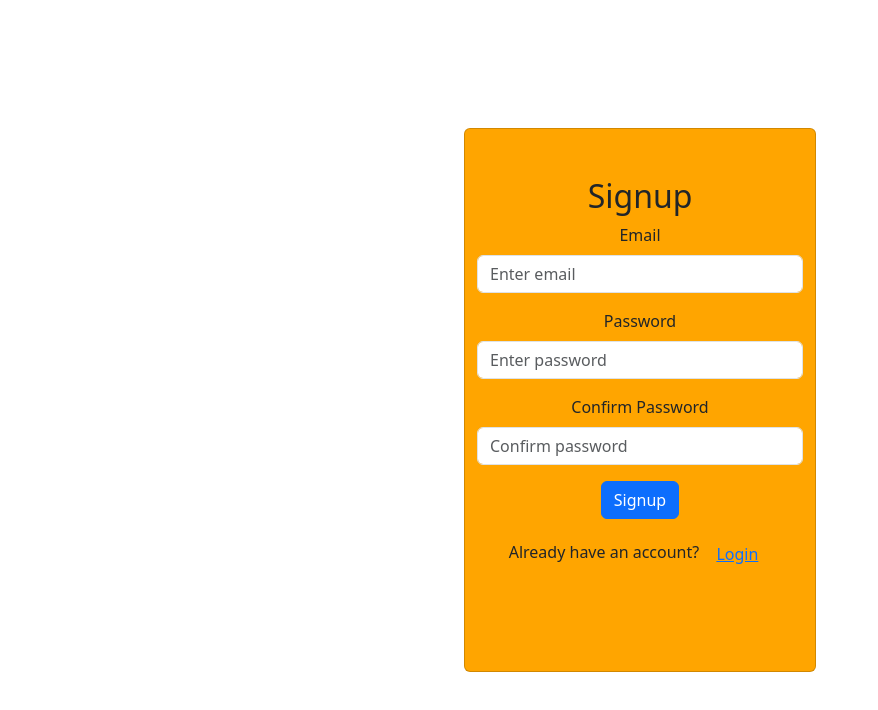
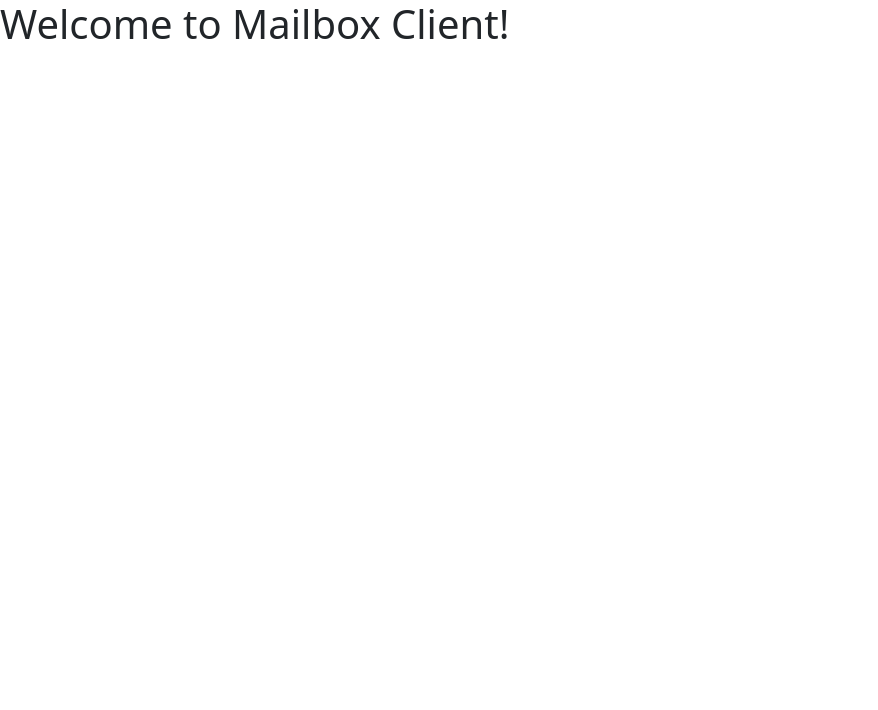
Before and after one commit to mdsabamoin/MailBoxClient, a React (Create React App) app: page /dashboard in a window 1280 px wide. Shown: the top 710 px of the page, without its empty margins (0-878 px from the left). Built offline with nearby package versions, Linux system fonts and the light colour scheme.

Commit message:
Login and navigating functionality

```diff
--- a/package.json
+++ b/package.json
@@ -13,6 +13,7 @@
     "react-bootstrap": "^2.10.7",
     "react-dom": "^19.0.0",
     "react-redux": "^9.2.0",
+    "react-router-dom": "^7.1.1",
     "react-scripts": "5.0.1",
     "web-vitals": "^2.1.4"
   },
--- a/src/App.js
+++ b/src/App.js
@@ -1,11 +1,25 @@
 import logo from './logo.svg';
 import './App.css';
 import Signup from './components/Signup';
+import { RouterProvider, createBrowserRouter } from "react-router-dom";
+import Dashboard from './components/Dashboard';
+const router = createBrowserRouter([
+  {
+    path: "/",
+    element: <Signup />,
+  },
+  {
+    path: "/dashboard",
+    element: <Dashboard />,
+  },
+  {
+    path: "*",
+    element: <Signup/>,
+  },
+]);
 function App() {
   return (
-    <div className="App">
-      <Signup/>
-    </div>
+    <RouterProvider router={router} />
   );
 }
 
--- /dev/null
+++ b/src/components/Dashboard.js
@@ -0,0 +1,12 @@
+// src/components/Dashboard.js
+import React from "react";
+
+const Dashboard = () => {
+  return (
+    <div >
+      <h1>Welcome to Mailbox Client!</h1>
+    </div>
+  );
+};
+
+export default Dashboard;
--- a/src/components/Signup.js
+++ b/src/components/Signup.js
@@ -1,8 +1,9 @@
-import React, { useState } from "react";
+import React, { useEffect, useState } from "react";
 import { Form, Button, Alert, Container } from "react-bootstrap";
 import { useDispatch, useSelector } from "react-redux";
 import { signupUser, loginUser } from "../redux/authSlice";
 import Card from 'react-bootstrap/Card';
+import { useNavigate } from "react-router-dom";
 
 const Signup = () => {
   const [email, setEmail] = useState("");
@@ -11,7 +12,17 @@ const Signup = () => {
   const [isLogin, setIsLogin] = useState(false);
 
   const dispatch = useDispatch();
-  const { loading, error, user } = useSelector((state) => state.auth);
+  const navigate = useNavigate();
+  const { loading, error, user ,enter} = useSelector((state) => state.auth);
+
+//   localStorage.setItem("idToken",user.idToken);
+
+  useEffect(() => {
+    if (enter) {
+      // If user exists in the state, navigate to the dashboard
+      navigate("/dashboard");
+    }
+  }, [enter, navigate]);
 
   const handleSignup = (e) => {
     e.preventDefault();
@@ -25,11 +36,12 @@ const Signup = () => {
   const handleLogin = (e) => {
     e.preventDefault();
     dispatch(loginUser({ email, password }));
+
   };
 
   return (
     <div style={{display:"flex",justifyContent:"center",alignItems:"center",width:"100vw",height:"100vh"}}>
-    <Card style={{ width: '22rem' ,height:"34rem",backgroundColor:"orange"}}>
+    <Card style={{ width: '25%' ,height:"80%",backgroundColor:"orange"}}>
     <Container className="mt-5">
       <h2 className="text-center">{isLogin ? "Login" : "Signup"}</h2>
       <Form onSubmit={isLogin ? handleLogin : handleSignup}>
--- a/src/redux/authSlice.js
+++ b/src/redux/authSlice.js
@@ -41,10 +41,12 @@ const authSlice = createSlice({
     user: null,
     loading: false,
     error: null,
+    enter:null,
   },
   reducers: {
     logout(state) {
       state.user = null;
+      state.enter=null;
     },
   },
   extraReducers: (builder) => {
@@ -53,27 +55,33 @@ const authSlice = createSlice({
       .addCase(signupUser.pending, (state) => {
         state.loading = true;
         state.error = null;
+        state.enter = null;
       })
       .addCase(signupUser.fulfilled, (state, action) => {
         state.loading = false;
         state.user = action.payload;
+        state.enter=null;
       })
       .addCase(signupUser.rejected, (state, action) => {
         state.loading = false;
         state.error = action.payload;
+        state.enter = null;
       })
       // Login User
       .addCase(loginUser.pending, (state) => {
         state.loading = true;
         state.error = null;
+        state.enter = null;
       })
       .addCase(loginUser.fulfilled, (state, action) => {
         state.loading = false;
         state.user = action.payload;
+        state.enter = true;
       })
       .addCase(loginUser.rejected, (state, action) => {
         state.loading = false;
         state.error = action.payload;
+        state.enter = null;
       });
   },
 });
```
Also changed, not shown: 1 other file (tests, documents, lock files or other folders).
